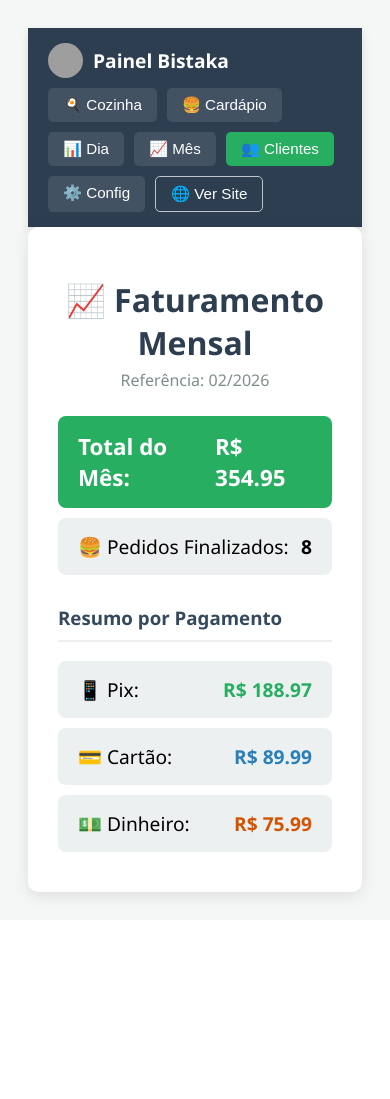
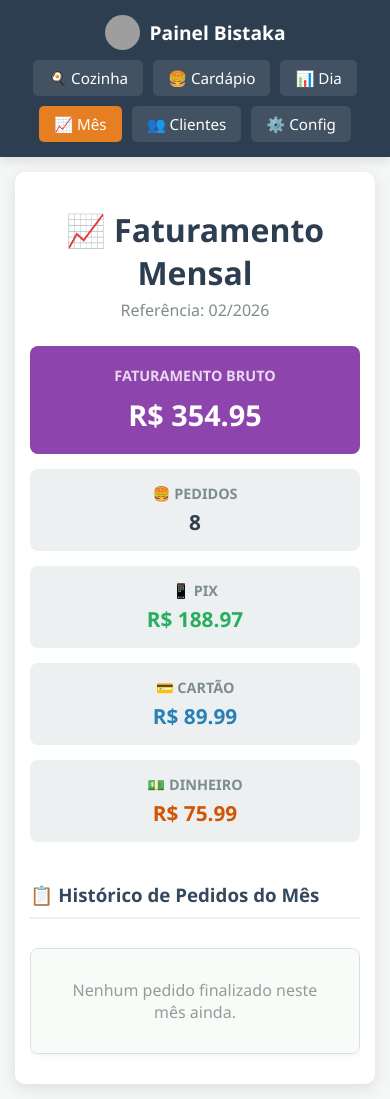
Before and after one commit to Alexschmitzz/Bistaka_delivery-main, a Flask app: page /admin/relatorio_mensal in a window 390 px wide. Before the commit the page ends 907 px from the top, so only its background shows below. Run offline with Flask 3, Linux system fonts and the light colour scheme; a user stored in the database is signed in; data comes from the database, SQL or seed files in the repository; both versions use the stored data as it was after the commit; grey boxes are pictures that could not be loaded.

Commit message:
relatorio mes responsivo

```diff
--- a/templates/relatorio_mensal.html
+++ b/templates/relatorio_mensal.html
@@ -2,76 +2,144 @@
 <html lang="pt-br">
 <head>
     <meta charset="UTF-8">
-    <meta name="viewport" content="width=device-width, initial-scale=1.0, maximum-scale=1.0, user-scalable=no">
+    <meta name="viewport" content="width=device-width, initial-scale=1.0">
     <title>Relatório Mensal</title>
-    <link rel="icon" type="image/png" href="static/uploads/logo.png">
-    <link href="https://fonts.googleapis.com/css2?family=Roboto:wght@400;500;700&display=swap" rel="stylesheet">
     <style>
-         .admin-navbar {
-            background: #2c3e50; color: white; padding: 15px 20px;
-            display: flex; justify-content: space-between; align-items: center;
-            box-shadow: 0 4px 10px rgba(0,0,0,0.1); flex-wrap: wrap; gap: 10px; }
-        .admin-navbar .brand {
-            font-weight: bold; font-size: 1.2rem; display: flex; align-items: center; gap: 10px; }
-        .admin-navbar .nav-links {
-            display: flex; gap: 10px; flex-wrap: wrap; }
-        .admin-navbar a {
-            color: white; text-decoration: none; padding: 8px 15px;
-            border-radius: 5px; background: rgba(255,255,255,0.1);
-            transition: background 0.2s; font-size: 0.95rem; font-family: sans-serif; }
+      body { font-family: 'Segoe UI', sans-serif; background: #f4f7f6; margin: 0; padding: 0; }
+        .container { max-width: 1000px; margin: 30px auto; background: white; padding: 30px; border-radius: 10px; box-shadow: 0 4px 15px rgba(0,0,0,0.1); }
+        h1 { text-align: center; color: #2c3e50; margin-bottom: 5px; }
+
+        .resumo-grid { display: grid; grid-template-columns: repeat(auto-fit, minmax(200px, 1fr)); gap: 15px; margin-bottom: 30px; }
+        .card { background: #ecf0f1; padding: 15px 20px; border-radius: 8px; font-size: 1.1rem; display: flex; flex-direction: column; align-items: center; text-align: center; }
+        .card span:first-child { color: #7f8c8d; font-size: 0.9rem; margin-bottom: 5px; text-transform: uppercase; font-weight: bold; }
+        .card span:last-child { color: #2c3e50; font-weight: bold; font-size: 1.3rem; }
+
+        .card.destaque { background: #8e44ad; color: white; grid-column: 1 / -1; flex-direction: row; justify-content: space-between; padding: 20px; font-size: 1.5rem; }
+        .card.destaque span:first-child { color: rgba(255,255,255,0.8); margin: 0; }
+        .card.destaque span:last-child { color: white; font-size: 1.8rem; }
+
+        /* Navbar */
+        .admin-navbar { background: #2c3e50; color: white; padding: 15px 20px; display: flex; justify-content: space-between; align-items: center; box-shadow: 0 4px 10px rgba(0,0,0,0.1); flex-wrap: wrap; gap: 10px; }
+        .admin-navbar .brand { font-weight: bold; font-size: 1.2rem; display: flex; align-items: center; gap: 10px; }
+        .admin-navbar .nav-links { display: flex; gap: 10px; flex-wrap: wrap; justify-content: center; }
+        .admin-navbar a { color: white; text-decoration: none; padding: 8px 15px; border-radius: 5px; background: rgba(255,255,255,0.1); transition: background 0.2s; font-size: 0.95rem; }
         .admin-navbar a:hover { background: rgba(255,255,255,0.25); }
-        @media print {
-        .admin-navbar { display: none !important; } }
-        body {
-             font-family: 'Segoe UI', sans-serif; background: #f4f7f6; padding: 20px; }
-        .container {
-             max-width: 500px; margin: auto; background: white; padding: 30px; border-radius: 10px; box-shadow: 0 4px 15px rgba(0,0,0,0.1); }
-        h1 {
-             text-align: center; color: #2c3e50; margin-bottom: 5px; }
-        .card {
-             background: #ecf0f1; padding: 15px 20px; margin: 10px 0; border-radius: 8px; font-size: 1.2rem; display: flex; justify-content: space-between; align-items: center;}
-        .card.destaque {
-             background: #27ae60; color: white; font-weight: bold; font-size: 1.4rem; border: none; }
-        .btn-voltar {
-             display: block; text-align: center; margin-top: 25px; padding: 12px; background: #34495e; color: white; text-decoration: none; border-radius: 5px; font-weight: bold; }
-        .btn-voltar:hover {
-             background: #2c3e50; }
+
+        /* Estilo Base da Tabela (Desktop) */
+        table { width: 100%; border-collapse: collapse; margin-top: 10px; }
+        th, td { padding: 12px 15px; text-align: left; border-bottom: 1px solid #ddd; }
+        th { background-color: #34495e; color: white; font-weight: bold; }
+        tr:hover { background-color: #f9f9f9; }
+        .itens-lista { white-space: pre-wrap; font-size: 0.9rem; color: #555; background: #f1f1f1; padding: 8px; border-radius: 5px; }
+
+        /* ================================================== */
+        /* MÁGICA DA RESPONSIVIDADE (CELULARES)               */
+        /* ================================================== */
+        @media (max-width: 768px) {
+            .container { padding: 15px; margin: 15px; }
+            .card.destaque { flex-direction: column; gap: 10px; text-align: center; }
+            .admin-navbar { justify-content: center; flex-direction: column; }
+
+            /* Oculta o cabeçalho original da tabela */
+            table thead { display: none; }
+
+            /* Transforma as linhas em blocos/cartões */
+            table, table tbody, table tr, table td { display: block; width: 100%; box-sizing: border-box; }
+
+            table tr { margin-bottom: 15px; border: 1px solid #ddd; border-radius: 8px; overflow: hidden; box-shadow: 0 2px 5px rgba(0,0,0,0.05); }
+
+            /* Configura as células para mostrar o rótulo do lado esquerdo */
+            table td {
+                text-align: right;
+                padding-left: 45%;
+                position: relative;
+                border-bottom: 1px solid #eee;
+                min-height: 40px;
+            }
+            table td:last-child { border-bottom: none; background: #f8fcf8; }
+
+            /* Injeta o nome da coluna que está no HTML (data-label) */
+            table td::before {
+                content: attr(data-label);
+                position: absolute;
+                left: 15px;
+                width: 40%;
+                text-align: left;
+                font-weight: bold;
+                color: #34495e;
+            }
+
+            /* Alinha os itens da lista pra direita no mobile */
+            .itens-lista { text-align: right; background: transparent; padding: 0; }
+        }
     </style>
 </head>
 <body>
     <nav class="admin-navbar">
-    <div class="brand">
-        <img src="/static/uploads/logo.png" style="height: 35px; width: 35px; border-radius: 50%; object-fit: cover;">
-        Painel Bistaka
-    </div>
+        <div class="brand"><img src="/static/uploads/logo.png" style="height: 35px; width: 35px; border-radius: 50%; object-fit: cover;">Painel Bistaka</div>
         <div class="nav-links">
-             <a href="/admin/dashboard">🍳 Cozinha</a>
+            <a href="/admin/dashboard">🍳 Cozinha</a>
             <a href="/admin">🍔 Cardápio</a>
             <a href="/admin/relatorio">📊 Dia</a>
-            <a href="/admin/relatorio_mensal">📈 Mês</a>
-            <a href="/admin/clientes" style="background: #27ae60;">👥 Clientes</a>
+            <a href="/admin/relatorio_mensal" style="background: #e67e22;">📈 Mês</a>
+            <a href="/admin/clientes">👥 Clientes</a>
             <a href="/admin/configuracoes">⚙️ Config</a>
-            <a href="/" target="_blank" style="background: transparent; border: 1px solid #bdc3c7;">🌐 Ver Site</a>
         </div>
     </nav>
+
     <div class="container">
         <h1>📈 Faturamento Mensal</h1>
         <p style="text-align: center; color: #7f8c8d; margin-top: 0; margin-bottom: 25px;">Referência: {{ mes }}</p>
 
-        <div class="card destaque">
-            <span>Total do Mês:</span>
-            <span>R$ {{ "%.2f"|format(bruto) }}</span>
+        <div class="resumo-grid">
+            <div class="card destaque">
+                <span>Faturamento Bruto</span>
+                <span>R$ {{ "%.2f"|format(bruto) }}</span>
+            </div>
+
+            <div class="card"><span>🍔 Pedidos</span><span>{{ qtd }}</span></div>
+            <div class="card"><span>📱 Pix</span><span style="color: #27ae60;">R$ {{ "%.2f"|format(pix) }}</span></div>
+            <div class="card"><span>💳 Cartão</span><span style="color: #2980b9;">R$ {{ "%.2f"|format(cartao) }}</span></div>
+            <div class="card"><span>💵 Dinheiro</span><span style="color: #d35400;">R$ {{ "%.2f"|format(dinheiro) }}</span></div>
         </div>
 
-        <div class="card">
-            <span>🍔 Pedidos Finalizados:</span>
-            <span><strong>{{ qtd }}</strong></span>
+        <h3 style="margin-top: 40px; border-bottom: 2px solid #eee; padding-bottom: 10px; color: #34495e;">📋 Histórico de Pedidos do Mês</h3>
+        <div style="overflow-x: auto;">
+            <table>
+                <thead>
+                    <tr>
+                        <th>Data / Hora</th>
+                        <th>Cliente</th>
+                        <th>Resumo do Pedido</th>
+                        <th>Pagamento</th>
+                        <th>Total</th>
+                    </tr>
+                </thead>
+                <tbody>
+                    {% for p in pedidos %}
+                    <tr>
+                        <td>
+                            <strong>#{{ p.id }}</strong><br>
+                            <small style="color: #7f8c8d;">{{ p.data_pedido[8:10] }}/{{ p.data_pedido[5:7] }} às {{ p.data_pedido[11:16] }}</small>
+                        </td>
+                        <td>
+                            <strong>{{ p.nome or 'Cliente Site' }}</strong><br>
+                            <small style="color: #7f8c8d;">{{ p.cliente_telefone }}</small>
+                        </td>
+                        <td>
+                            <div class="itens-lista">{{ p.itens }}</div>
+                        </td>
+                        <td>{{ p.metodo_pagamento }}</td>
+                        <td style="color: green; font-weight: bold;">R$ {{ "%.2f"|format(p.total) }}</td>
+                    </tr>
+                    {% else %}
+                    <tr>
+                        <td colspan="5" style="text-align: center; padding: 30px; color: #999;">Nenhum pedido finalizado neste mês ainda.</td>
+                    </tr>
+                    {% endfor %}
+                </tbody>
+            </table>
         </div>
-
-        <h3 style="margin-top: 30px; border-bottom: 2px solid #eee; padding-bottom: 10px; color: #34495e;">Resumo por Pagamento</h3>
-        <div class="card"><span>📱 Pix:</span><span style="color: #27ae60; font-weight: bold;">R$ {{ "%.2f"|format(pix) }}</span></div>
-        <div class="card"><span>💳 Cartão:</span><span style="color: #2980b9; font-weight: bold;">R$ {{ "%.2f"|format(cartao) }}</span></div>
-        <div class="card"><span>💵 Dinheiro:</span><span style="color: #d35400; font-weight: bold;">R$ {{ "%.2f"|format(dinheiro) }}</span></div>
     </div>
 </body>
 </html>
```
Also changed, not shown: BISTAKA.db.
